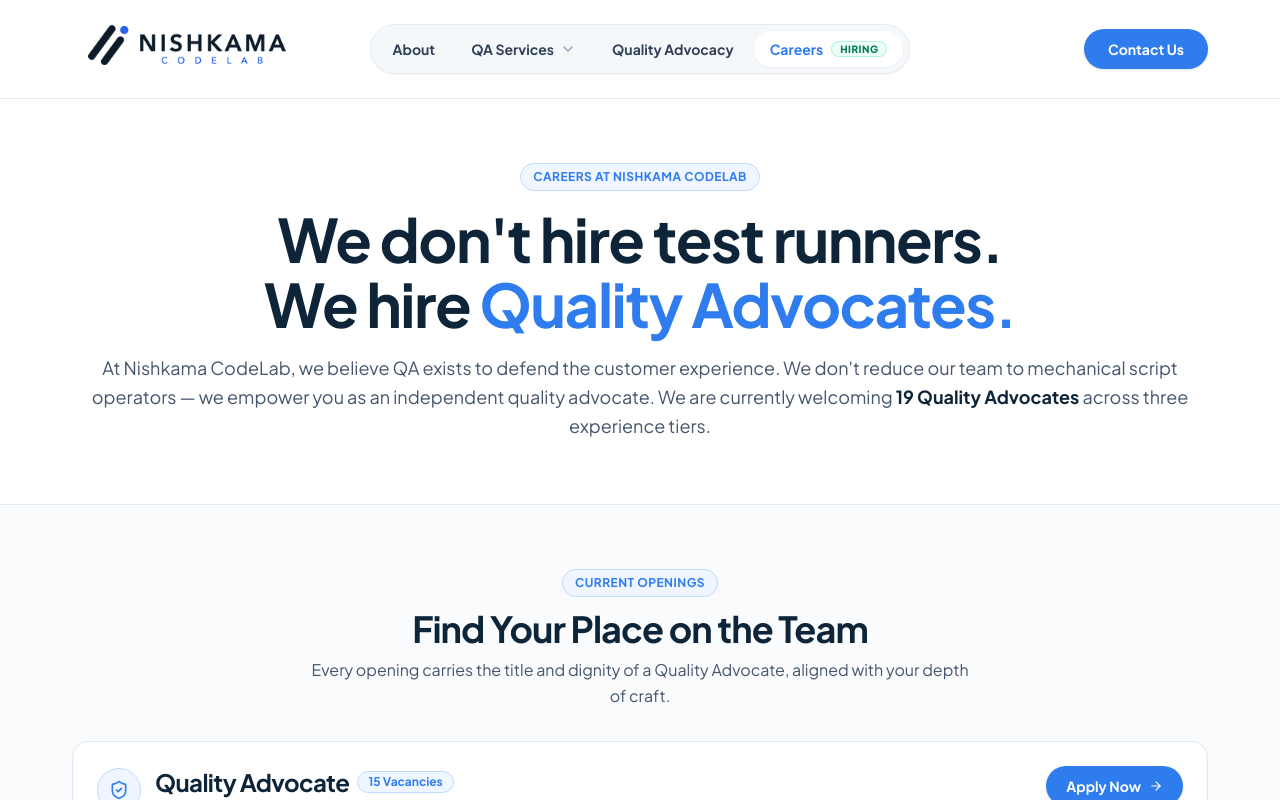
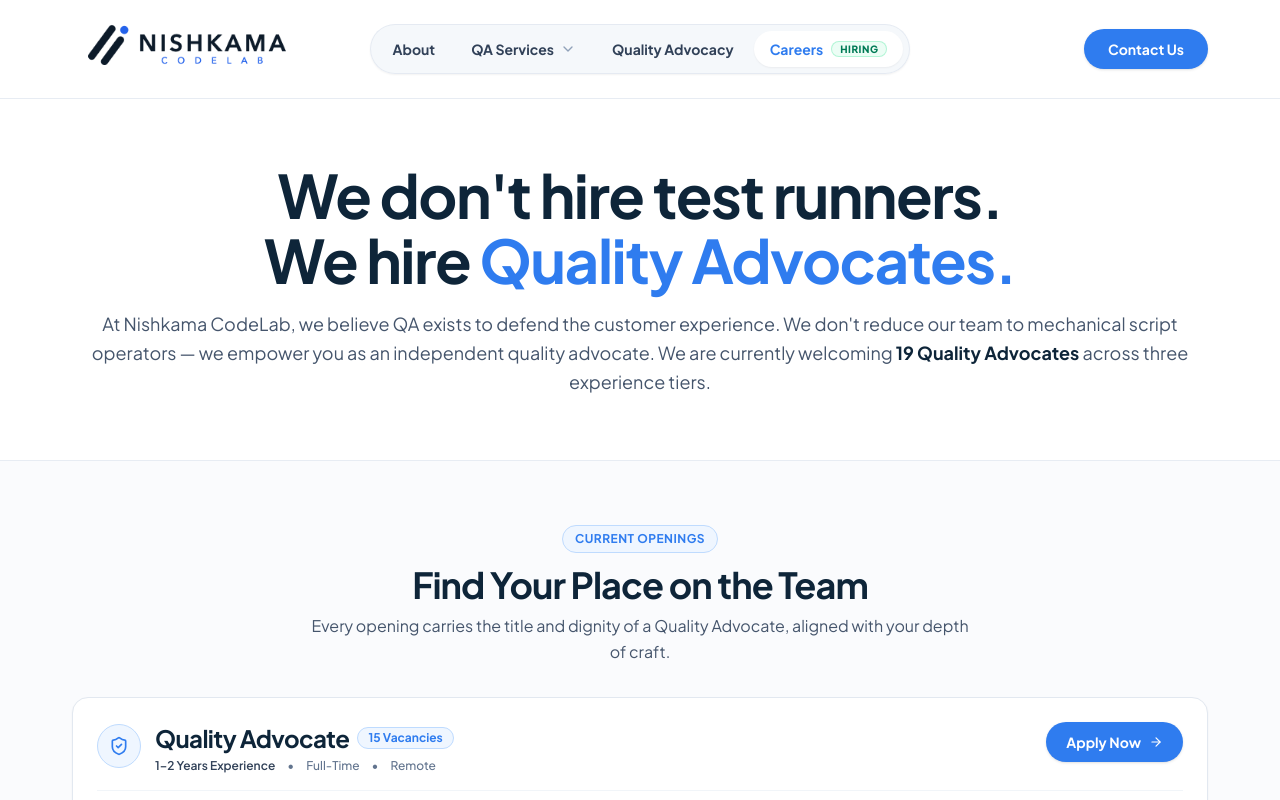
Before and after one commit to Yushu4u/nishkama-cl, a Next.js app: page /careers in a window 1280 px wide. Shown: the top 800 px of the page. Built offline with nearby package versions, Linux system fonts and the light colour scheme.

Commit message:
fix(careers): remove hero CAREERS AT NISHKAMA CODELAB badge pill

```diff
--- a/src/app/careers/page.tsx
+++ b/src/app/careers/page.tsx
@@ -102,9 +102,7 @@ export default function CareersPage() {
       {/* 1. HERO SECTION (Minimalist, respectful, non-bloated) */}
       <section className="border-b border-slate-200/80 bg-white py-12 md:py-16">
         <div className="shell text-center max-w-3xl mx-auto">
-          <span className="badge-pill">CAREERS AT NISHKAMA CODELAB</span>
-
-          <h1 className="mt-4 text-4xl sm:text-5xl md:text-6xl font-bold tracking-tight text-[#0E2539] leading-[1.08]">
+          <h1 className="text-4xl sm:text-5xl md:text-6xl font-bold tracking-tight text-[#0E2539] leading-[1.08]">
             We don&apos;t hire test runners.
             <br />
             We hire <span className="text-[#2F7CEF]">Quality Advocates.</span>
```
